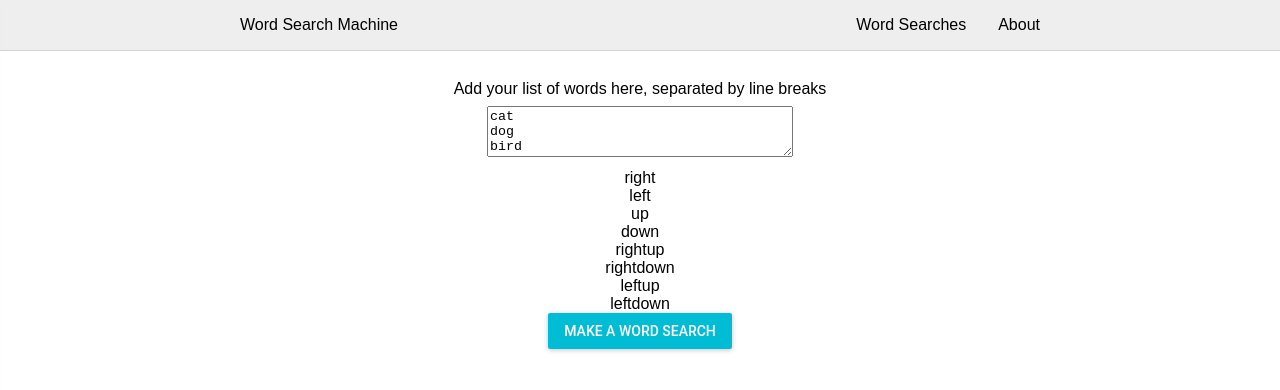
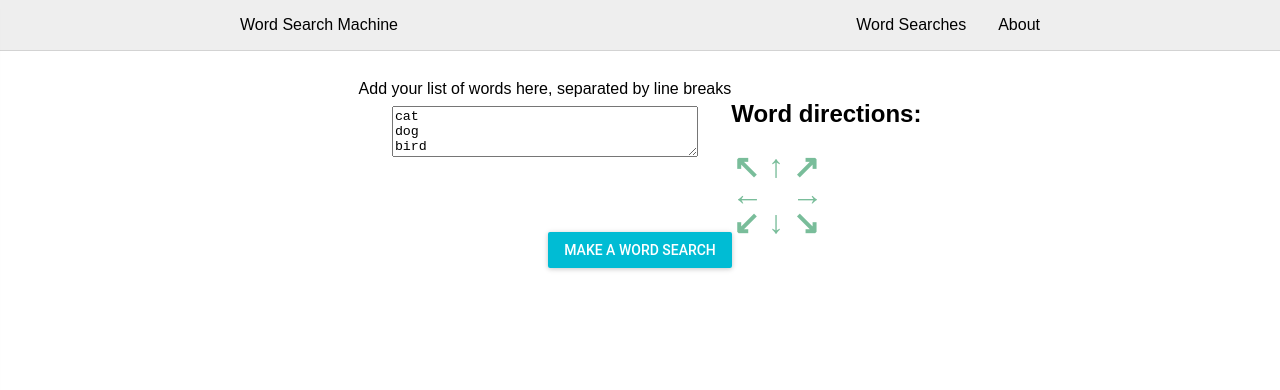
Before and after one commit to edabot/react-wordsearch, a React (Create React App) app: page / in a window 1280 px wide. Shown: the top 390 px of the page. Built offline with nearby package versions, Linux system fonts and the light colour scheme.

Commit message:
arrows for direction choice

```diff
--- a/src/App.css
+++ b/src/App.css
@@ -50,14 +50,39 @@ a {
   margin: 1em auto;
 }
 
+.input {
+  display: flex;
+  flex-direction: row;
+  margin: 0 auto;
+  justify-content: center;
+}
+
 .word-input {
   width: 300px;
   max-height: 200px;
   margin: 0.5rem;
 }
 
-.direction_off {
-  color: #999;
+.direction-off {
+  color: #d9d9d9;
+}
+
+.direction-on {
+  color: #79bd9a;
+}
+
+.direction-arrows {
+  display: flex;
+  flex-wrap: wrap;
+  width: 100px;
+}
+
+.arrow {
+  width: 30px;
+  cursor: pointer;
+  font-weight: 700;
+  font-size: 2rem;
+  margin-bottom: -0.6rem;
 }
 
 .url {
--- a/src/App.js
+++ b/src/App.js
@@ -195,8 +195,9 @@ class App extends Component {
     return (
       <div className="App">
         <div className="controls no-print">
+          <div className="input">
+            <div>
               <div>Add your list of words here, separated by line breaks</div>
-          <div>
               <Textarea
                 useCacheForDOMMeasurements
                 value={this.state.wordText}
@@ -208,6 +209,7 @@ class App extends Component {
               directions={this.state.directions}
               onClick={this.toggleDirection}
             />
+          </div>
           <RaisedButton
             label="make a word search"
             primary={true}
--- a/src/components/DirectionPicker.js
+++ b/src/components/DirectionPicker.js
@@ -1,29 +1,54 @@
 import React, { Component } from "react";
 import CONSTANTS from "../constants/wordSearch";
+
+const displayDirections = [
+  "leftup",
+  "up",
+  "rightup",
+  "left",
+  "center",
+  "right",
+  "leftdown",
+  "down",
+  "rightdown"
+];
+
+const directionArrows = {
+  leftup: "↖",
+  up: "↑",
+  rightup: "↗",
+  left: "←",
+  center: "x",
+  right: "→",
+  leftdown: "↙",
+  down: "↓",
+  rightdown: "↘"
+};
 
 const Direction = ({ directions, direction, onClick }) => {
   let dirClass;
   if (directions[direction]) {
-    dirClass = "direction_on";
+    dirClass = "arrow direction-on";
   } else {
-    dirClass = "direction_off";
+    dirClass = "arrow direction-off";
+  }
+  if (direction === "center") {
+    return <div className="arrow"> </div>;
   }
   return (
     <div className={dirClass} onClick={() => onClick(direction)}>
-      {direction}
+      {directionArrows[direction]}
     </div>
   );
 };
 
 class DirectionPicker extends Component {
-  constructor(props) {
-    super(props);
-  }
-
   render() {
     return (
       <div className="direction-list">
-        {CONSTANTS.directions.map(direction => (
+        <h2>Word directions:</h2>
+        <div className="direction-arrows">
+          {displayDirections.map(direction => (
             <Direction
               directions={this.props.directions}
               direction={direction}
@@ -32,6 +57,7 @@ class DirectionPicker extends Component {
             />
           ))}
         </div>
+      </div>
     );
   }
 }
--- a/src/constants/wordSearch.js
+++ b/src/constants/wordSearch.js
@@ -1,13 +1,13 @@
 export default {
   directions: [
+    "leftup",
+    "up",
+    "rightup",
+    "left",
     "right",
-    "left",
-    "up",
+    "leftdown",
     "down",
-    "rightup",
-    "rightdown",
-    "leftup",
-    "leftdown"
+    "rightdown"
   ],
 
   dirNext: {
```
Lines whose indentation alone changed are shown as unchanged.
